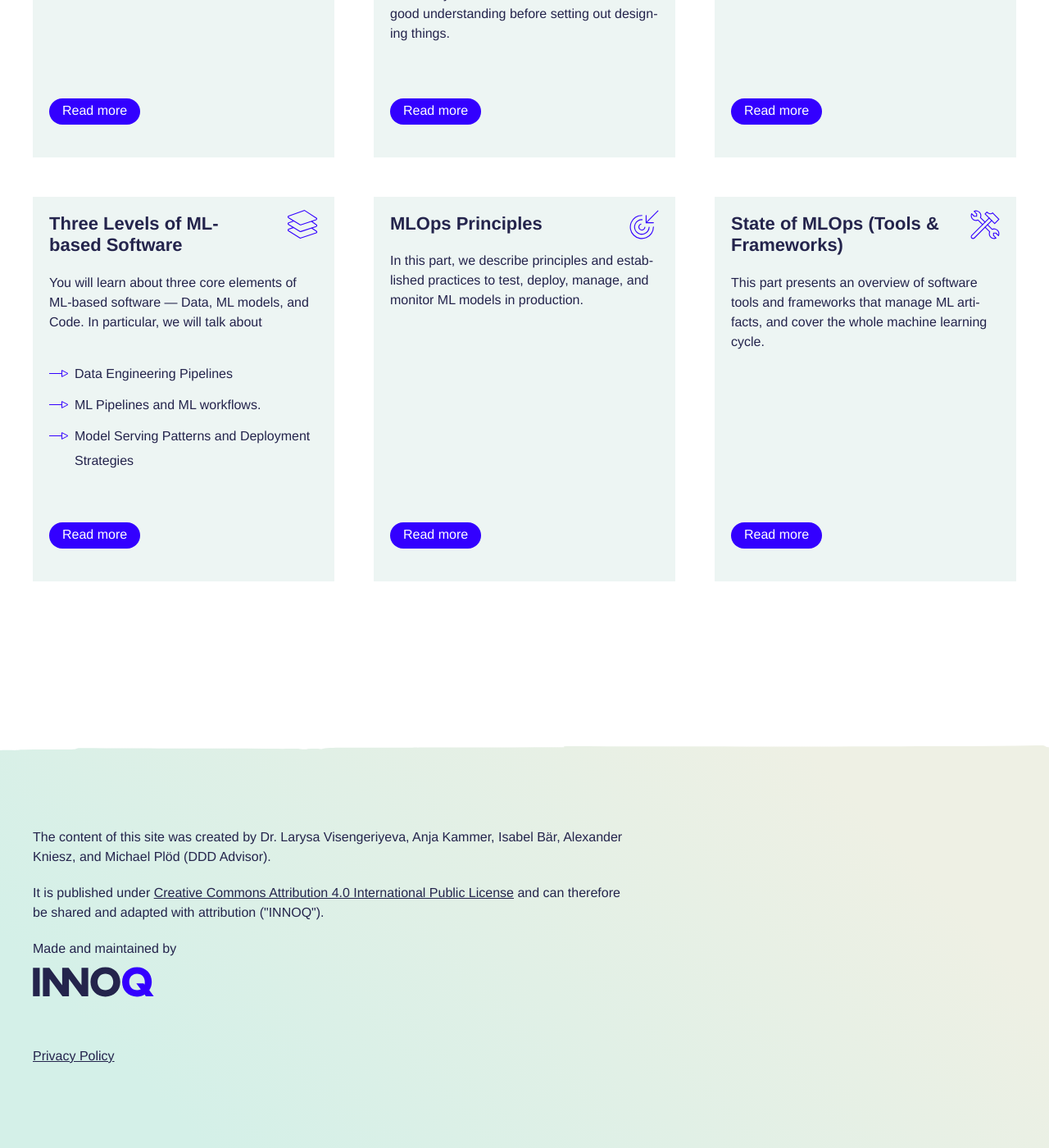
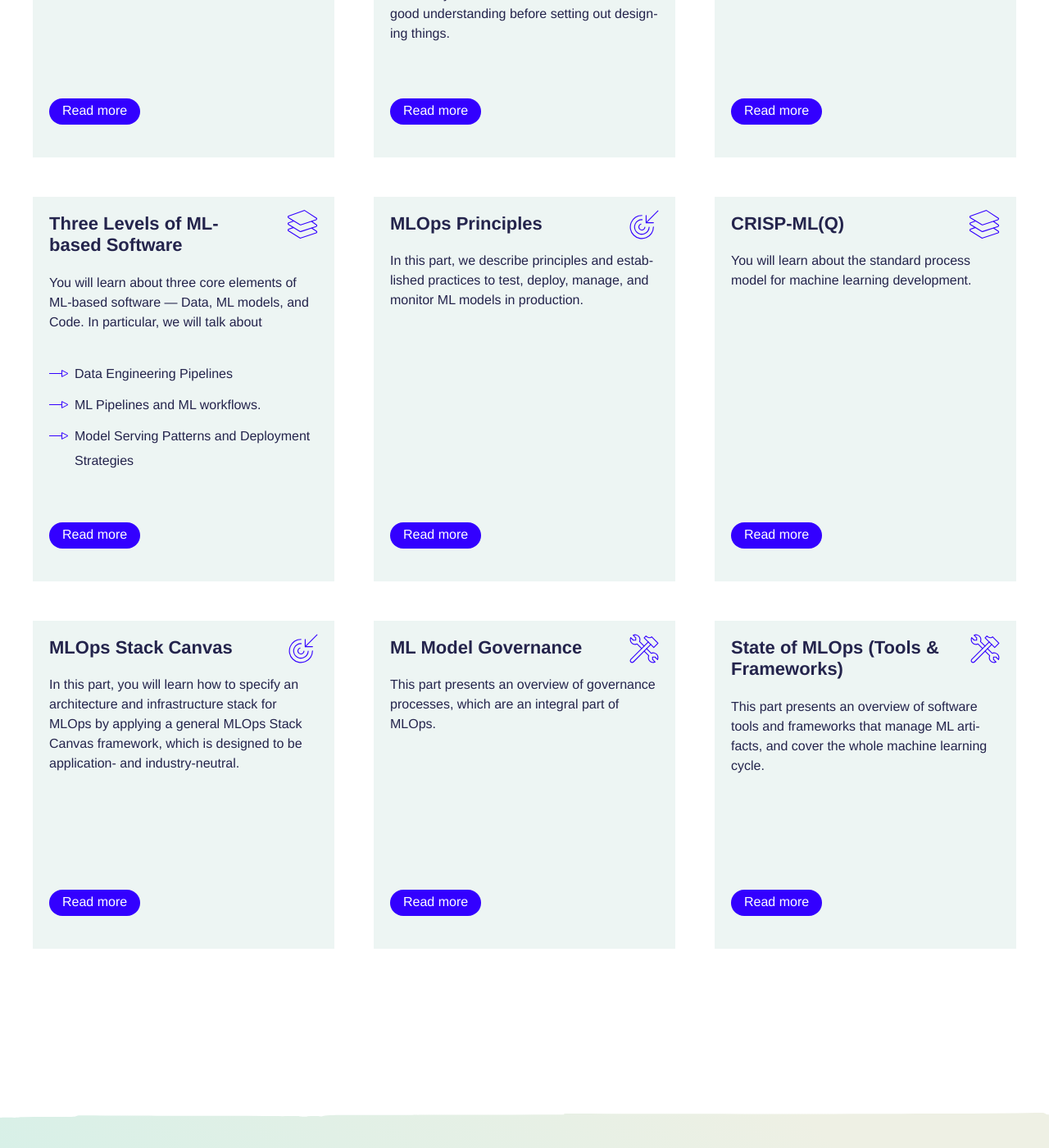
Before and after one commit to innoq/ml-ops.org, a Jekyll site: the page built from index.html, in a window 1280 px wide and 1400 px high, scrolled down 1685 px. Shown: the whole window at 82% size. Built offline with Jekyll 4.4.1, drawn with Linux system fonts in a browser that asks for light colours; some web fonts are replaced.

Commit message:
crisp-ml model added

```diff
--- a/index.html
+++ b/index.html
@@ -93,6 +93,31 @@ layout: default
             </div>
             <div class="teasersection__teasergrid__teaser">
                 <div class="teasersection__teasergrid__teaser__content">
+                    <img class="teaser__icon" src="/assets/icons/Icon__ThreeLevels.svg" alt="">
+                    <h3>CRISP-ML(Q)</h3>
+                    <p>You will learn about the standard process model for machine learning development.</p>
+
+                </div>
+                <p><a class="button" href="/content/crisp-ml">Read more</a></p>
+            </div>
+            <div class="teasersection__teasergrid__teaser">
+                <div class="teasersection__teasergrid__teaser__content">
+                    <img class="teaser__icon" src="/assets/icons/Icon__Principles.svg" alt="">
+                    <h3>MLOps Stack Canvas</h3>
+                    <p>In this part, you will learn how to specify an architecture and infrastructure stack for MLOps by applying a general MLOps Stack Canvas framework, which is designed to be application- and industry-neutral.</p>
+                </div>
+                <p><a class="button" href="/content/mlops-stack-canvas">Read more</a></p>
+            </div>
+            <div class="teasersection__teasergrid__teaser">
+                <div class="teasersection__teasergrid__teaser__content">
+                    <img class="teaser__icon" src="/assets/icons/Icon__StateOf.svg" alt="">
+                    <h3>ML Model Governance</h3>
+                    <p>This part presents an overview of governance processes, which are an integral part of MLOps.</p>
+                </div>
+                <p><a class="button" href="/content/model-governance">Read more</a></p>
+            </div>
+            <div class="teasersection__teasergrid__teaser">
+                <div class="teasersection__teasergrid__teaser__content">
                     <img class="teaser__icon" src="/assets/icons/Icon__StateOf.svg" alt="">
                     <h3>State of MLOps (Tools & Frameworks)</h3>
                     <p>This part presents an overview of software tools and frameworks that manage ML artifacts, and cover the whole machine learning cycle.</p>
```
Also changed, not shown: content/crisp-ml.md (added, +172 -0 lines), content/mlops-stack-canvas.md (added, +7 -0 lines), content/model-governance.md (added, +7 -0 lines), img/crisp-ml-phase.jpg (added), img/crisp-ml-phase.png (added), 2 other files.
